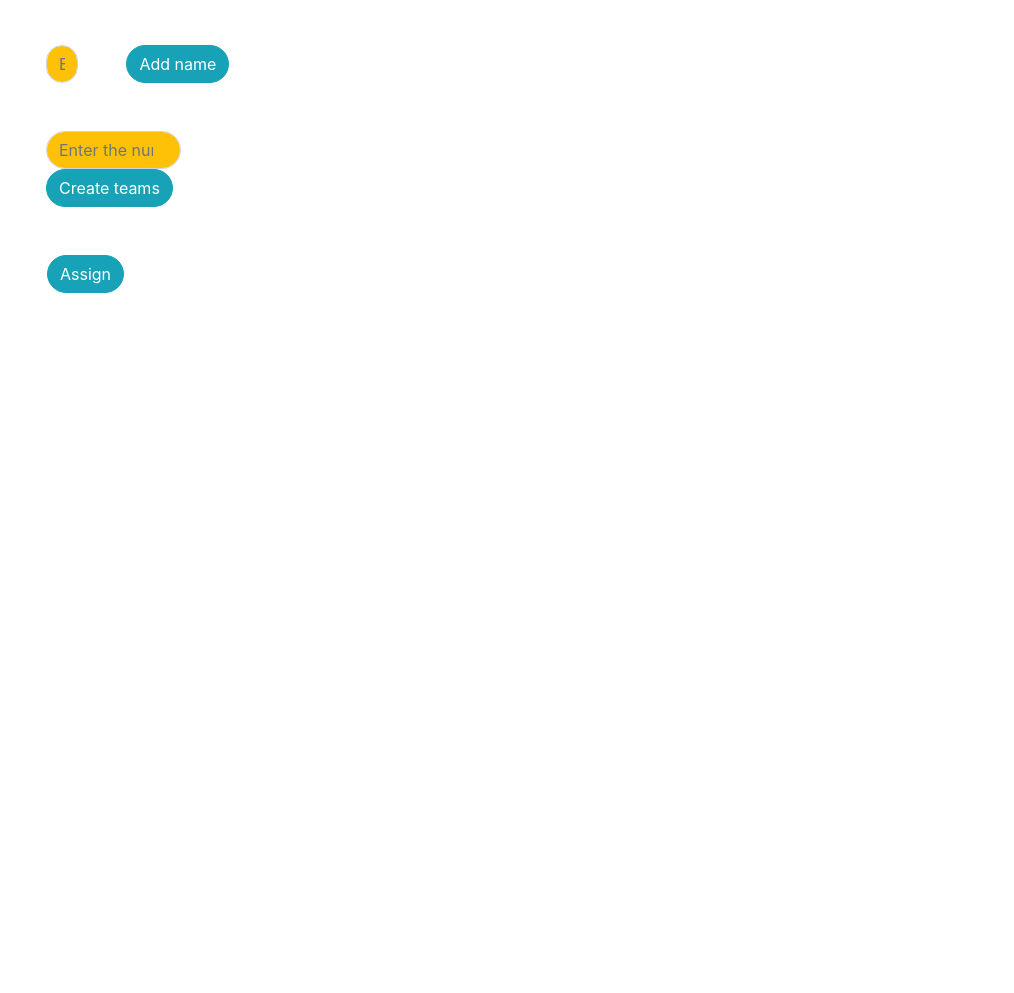
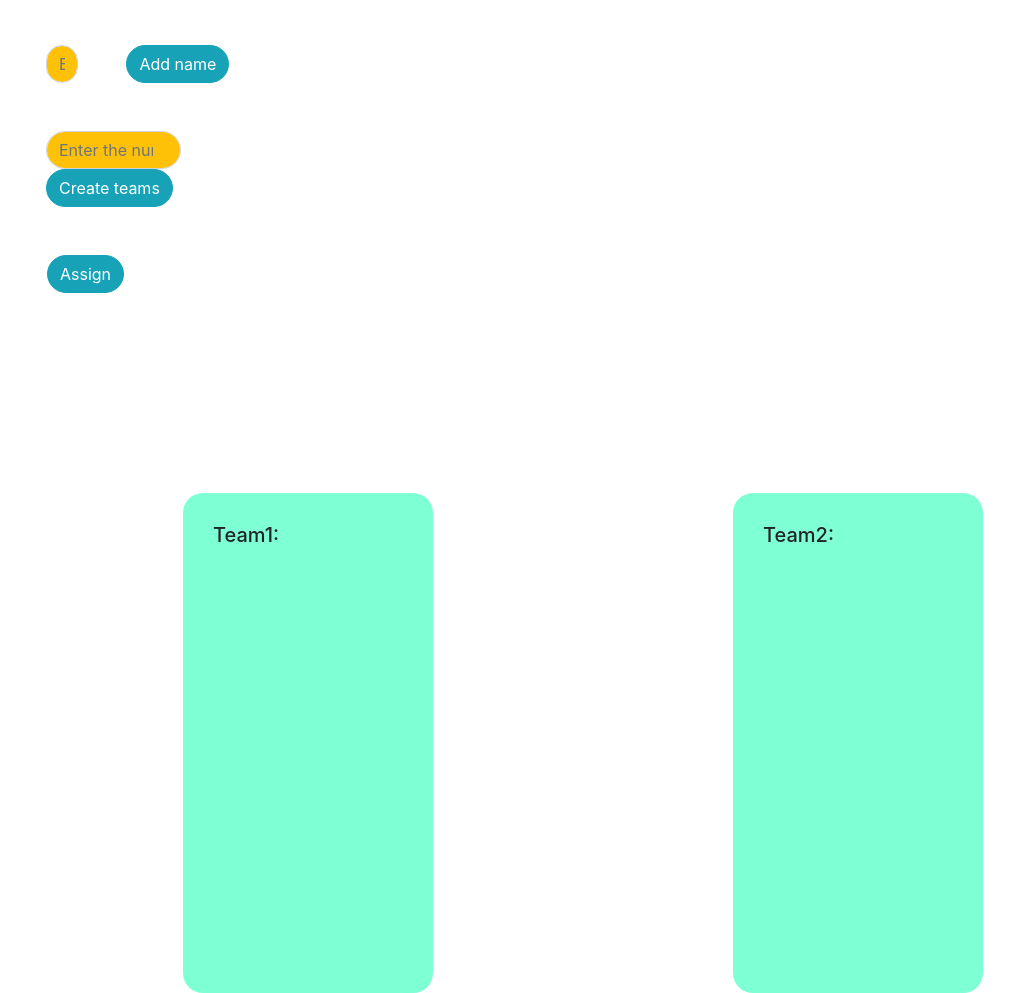
Before and after one commit to alimukhtor/Coding-Progress-M2-DAY4-HW, a plain HTML site: page index.html in a window 1280 px wide. Shown: the part 51-1044 px from the top of the page, without its empty margins (17-1031 px from the left). Before the commit the page ends 800 px from the top, so only its background shows below. Drawn offline with nearby package versions, Linux system fonts and the light colour scheme.

Commit message:
some features were added

```diff
--- a/index.html
+++ b/index.html
@@ -7,10 +7,37 @@
     <link rel="stylesheet" href="https://cdn.jsdelivr.net/npm/bootstrap@4.6.0/dist/css/bootstrap.min.css" integrity="sha384-B0vP5xmATw1+K9KRQjQERJvTumQW0nPEzvF6L/Z6nronJ3oUOFUFpCjEUQouq2+l" crossorigin="anonymous">
 
     <title>Hello, world!</title>
+
     <style>
-      body{
-        /* background-color: darkgrey; */
-      }
+    .team-box{
+      position: relative;
+      background-color: white;
+      margin-top: 200px;
+      height: 300px;
+    }
+    .team-box h5{
+      margin: 30px;
+    }
+    .team-box1{
+      position: absolute;
+      display: inline-block;
+      margin-right: 50px;
+      left:200px;
+      background-color:#7FFFD4;
+      width: 250px;
+      height: 500px;
+      border-radius: 20px;
+    }
+    .team-box2{
+      position: absolute;
+      left: 700px;
+      display: inline-block;
+      margin-left: 50px;
+      background-color: #7FFFD4;
+      width: 250px;
+      height: 500px;
+      border-radius: 20px;
+    }
     </style>
   </head>
   <body>
@@ -28,7 +55,14 @@
     <div class="assign mt-5 ml-5">
       <button type="button" class="ml-3 btn btn-info rounded-pill">Assign</button>
     </div>
-
+    <div class="team-box">
+    <div class="team-box1">
+      <h5>Team1:</h5>
+    </div>
+    <div class="team-box2">
+      <h5>Team2:</h5>
+    </div>
+  </div>
 
     <script src="https://code.jquery.com/jquery-3.5.1.slim.min.js" integrity="sha384-DfXdz2htPH0lsSSs5nCTpuj/zy4C+OGpamoFVy38MVBnE+IbbVYUew+OrCXaRkfj" crossorigin="anonymous"></script>
     <script src="https://cdn.jsdelivr.net/npm/bootstrap@4.6.0/dist/js/bootstrap.bundle.min.js" integrity="sha384-Piv4xVNRyMGpqkS2by6br4gNJ7DXjqk09RmUpJ8jgGtD7zP9yug3goQfGII0yAns" crossorigin="anonymous"></script>
@@ -43,6 +77,8 @@
         unOrderedList.appendChild(listItem)
         let placeOfItems2 = document.querySelector('.placeOfItems')
         placeOfItems2.appendChild(listItem)
+        let box1 = document.querySelector('team-box1')
+        // box1.appendChild(listItem)
         gettingIdOfFirstInput.value= ""
       }
 
```
